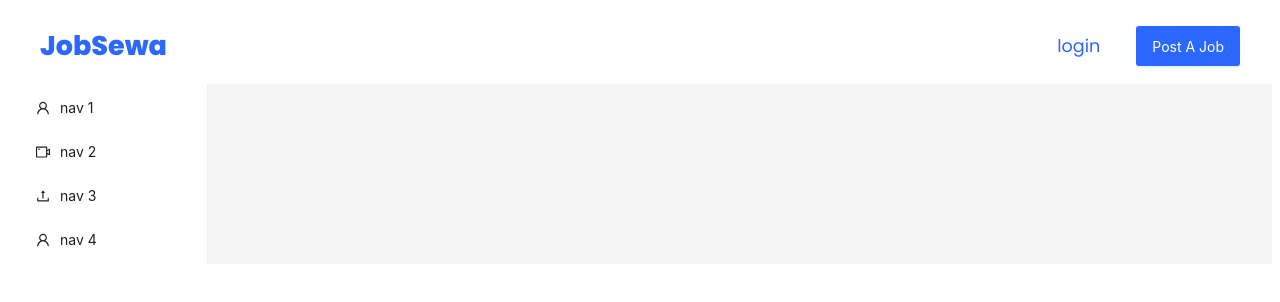
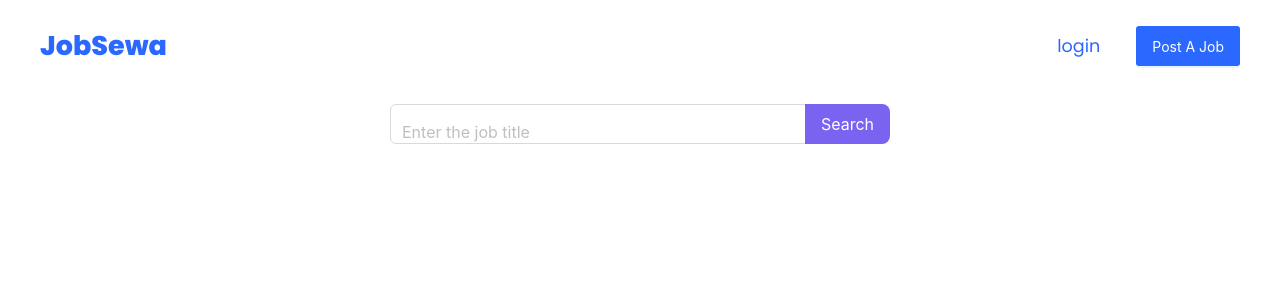
Before and after one commit to Niiischal/jobsewa-jobportal, a React (Create React App) app in the folder client/: page / in a window 1280 px wide. Shown: the top 302 px of the page. Built offline with nearby package versions, Linux system fonts and the light colour scheme.

Commit message:
added search box

```diff
--- /dev/null
+++ b/client/src/components/SearchBar.jsx
@@ -0,0 +1,19 @@
+import React from 'react'
+import { Input } from 'antd';
+const { Search } = Input;
+
+const onSearch = (value, _e, info) => console.log(info?.source, value);
+function SearchBar() {
+  return (
+    <Search
+      placeholder="Enter the job title"
+      allowClear
+      enterButton="Search"
+      size="large"
+      onSearch={onSearch}
+      className='w-[500px]'
+    />
+  )
+}
+
+export default SearchBar
--- a/client/src/pages/Home.jsx
+++ b/client/src/pages/Home.jsx
@@ -1,10 +1,12 @@
 import Navbar from "../components/Navbar";
-import SideNavbar from "../components/SideNavbar";
+import Search from "../components/SearchBar"
 const Home = () => {
   return (
     <div>
       <Navbar label="login" />
-      <SideNavbar />
+      <div className="flex justify-center items-center pt-5">
+        <Search/>
+      </div>
     </div>
   );
 };
```
